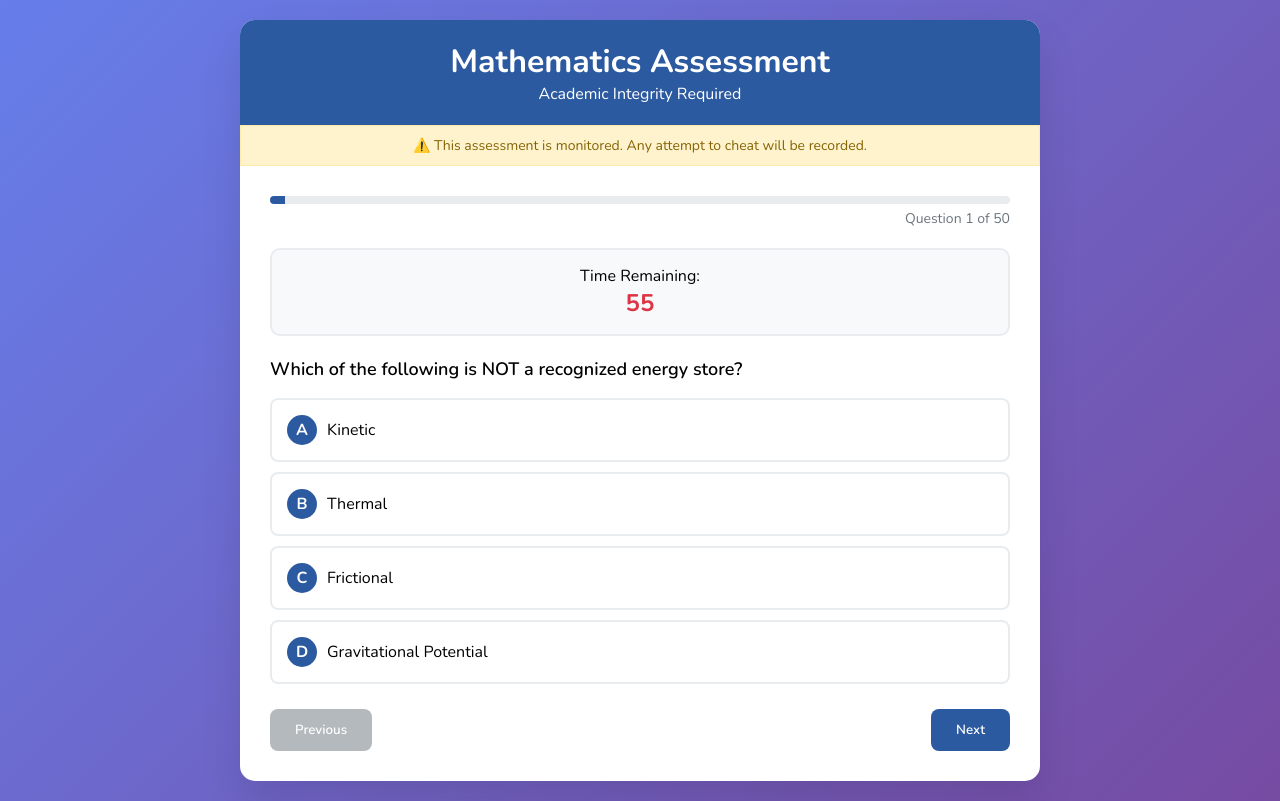
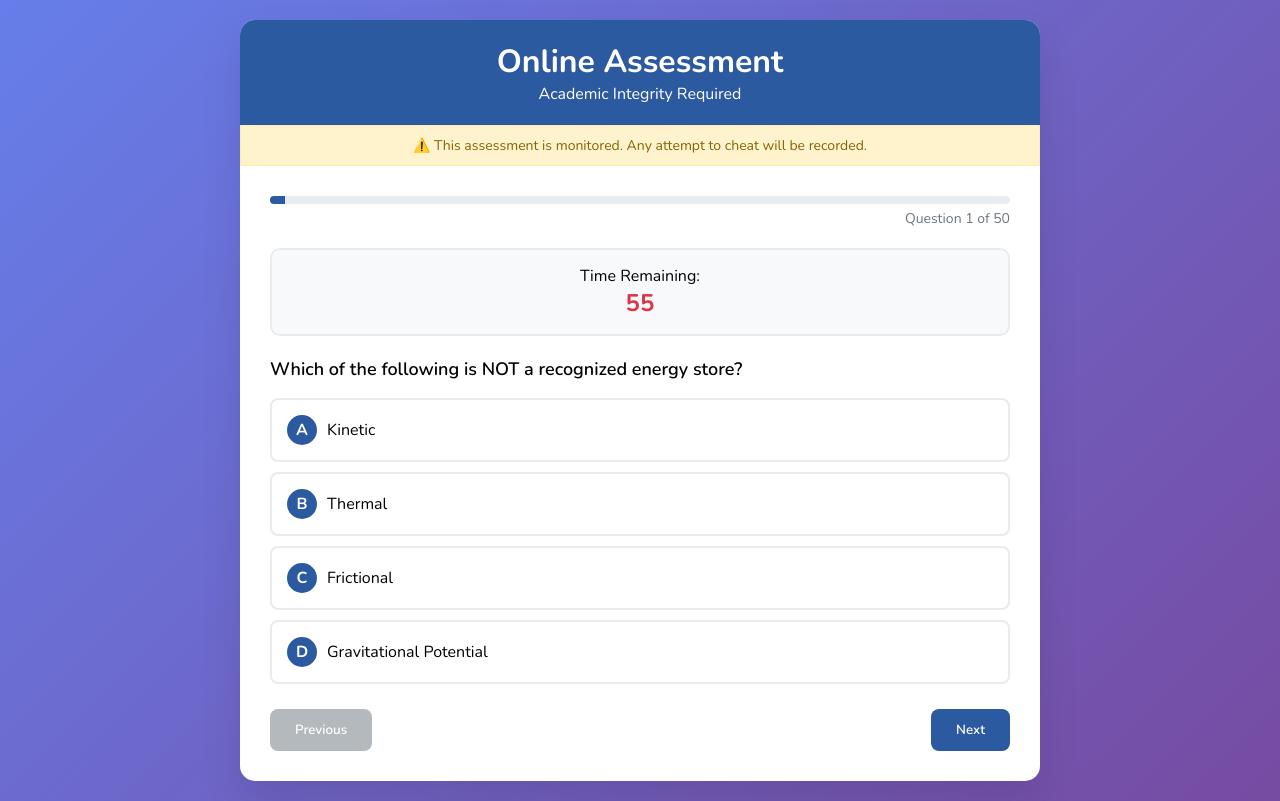
Before and after one commit to mankimalki/OnlineQuiz, a plain HTML site: page index.html in a window 1280 px wide. Drawn offline with nearby package versions, Linux system fonts and the light colour scheme; a web font is replaced by a local one.

Commit message:
Add files via upload

```diff
--- a/index.html
+++ b/index.html
@@ -3,7 +3,7 @@
 <head>
     <meta charset="UTF-8">
     <meta name="viewport" content="width=device-width, initial-scale=1.0">
-    <title>Mathematics Assessment Quiz</title>
+    <title>Online Assessment Quiz</title>
     <link href="https://fonts.googleapis.com/css2?family=Nunito:wght@300;400;600;700&display=swap" rel="stylesheet">
     <link href="https://fonts.googleapis.com/css2?family=Noto+Sans+Math&display=swap" rel="stylesheet">
     <link href="https://fonts.googleapis.com/css2?family=STIX+Two+Math&display=swap" rel="stylesheet">
@@ -272,7 +272,7 @@
 <body>
     <div class="quiz-container">
         <div class="quiz-header">
-            <h1>Mathematics Assessment</h1>
+            <h1>Online Assessment</h1>
             <p>Academic Integrity Required</p>
         </div>
 
```
